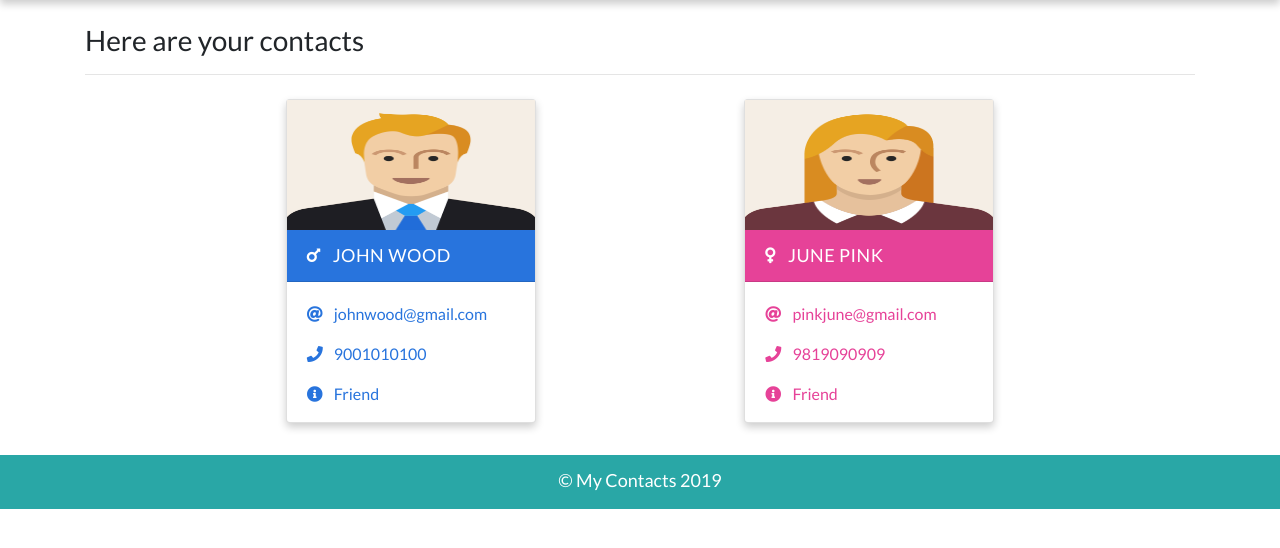
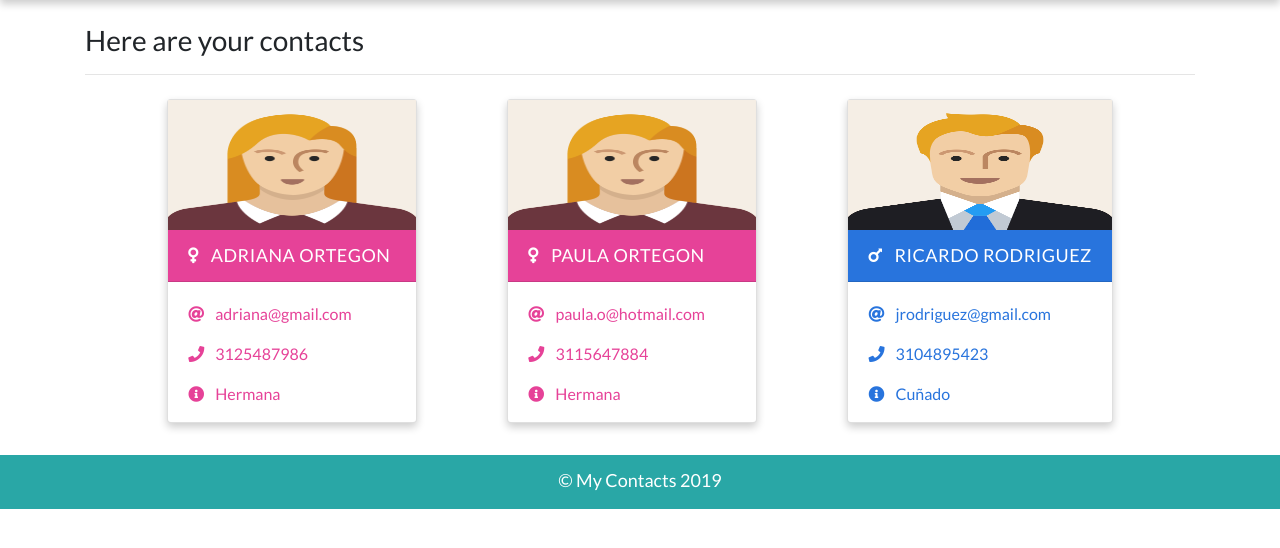
Before and after one commit to Skillhh/Contacts, a Django app: page / in a window 1280 px wide. Shown: the part 78-626 px from the top of the page. Run offline with Django 3.2, Linux system fonts and the light colour scheme; data comes from the database, SQL or seed files in the repository; some libraries are stand-ins or nearby versions.

Commit message:
Agregando Filtros de busqueda

```diff
--- a/app/admin.py
+++ b/app/admin.py
@@ -4,7 +4,7 @@ from .models import Contact
 
 
 class ContactAdmin(admin.ModelAdmin):
-    list_display = ('name', 'gender', 'email', 'info' , 'phone')
+    list_display = ('id','name', 'gender', 'email', 'info' , 'phone')
     list_editable = ('info',)
     list_per_page = 10
     search_fields = ('name', 'gender', 'email', 'info', 'phone')
--- a/app/models.py
+++ b/app/models.py
@@ -1,4 +1,5 @@
 from django.db import models
+from django.utils.timezone import datetime
 
 # Create your models here.
 class Contact(models.Model):
--- a/app/urls.py
+++ b/app/urls.py
@@ -3,5 +3,9 @@ from . import views
 
 
 urlpatterns = [
-    path('', views.home, name='home' ),
+#    path('', views.home, name='home' ),
+    path('', views.HomePageView.as_view(), name='home' ),
+#    path('detail/<int:id>/', views.detail, name='detail' ),
+    path('detail/<int:pk>/', views.ContactDetailView.as_view(), name='detail' ),
+    path('search/', views.search, name='search'),
 ]
--- a/app/views.py
+++ b/app/views.py
@@ -1,9 +1,48 @@
-from django.shortcuts import render
+from django.shortcuts import render, get_object_or_404, redirect
 from .models import Contact
+from django.views.generic import ListView, DetailView
+from django.db.models import Q
+
 
 # Create your views here.
-def home(request):
-    context = {
-        'contacts':Contact.objects.all()
-    }
-    return render(request, 'index.html', context)
+# def home(request):
+#     context = {
+#         'contacts':Contact.objects.all()
+#     }
+#     return render(request, 'index.html', context)
+
+
+# def detail(request, id):
+#     context = {
+#         'contact': get_object_or_404(Contact, pk=id)
+#     }
+#     return render(request, 'detail.html', context)
+
+
+class HomePageView(ListView):
+    template_name = 'index.html'
+    model = Contact
+    context_object_name = 'contacts'
+
+
+class ContactDetailView(DetailView):
+    template_name = 'detail.html'
+    model = Contact
+    context_object_name = 'contact'
+
+def search(request):
+    if request.GET:
+        search_term = request.GET['search_term']
+        search_results = Contact.objects.filter(
+            Q(name__icontains=search_term) |
+            Q(email__icontains=search_term) |
+            Q(info__icontains=search_term) |
+            Q(phone__iexact=search_term)
+        )
+        context = {
+            'search_term': search_term,
+            'contacts': search_results
+        }
+        return render(request, 'search.html', context)
+    else:
+        return redirect('home')
--- a/contacts/settings.py
+++ b/contacts/settings.py
@@ -106,7 +106,7 @@ AUTH_PASSWORD_VALIDATORS = [
 
 LANGUAGE_CODE = 'en-us'
 
-TIME_ZONE = 'UTC'
+TIME_ZONE = 'America/Bogota'
 
 USE_I18N = True
 
--- a/contacts/urls.py
+++ b/contacts/urls.py
@@ -15,11 +15,13 @@ Including another URLconf
 """
 from django.contrib import admin
 from django.urls import path, include
+from django.conf import settings
+from django.conf.urls.static import static
 
 urlpatterns = [
     path('admin/', admin.site.urls),
     path('', include('app.urls')),
-]
+]+static(settings.MEDIA_URL, document_root=settings.MEDIA_ROOT)
 
 admin.site.site_header = 'Contacts'
 admin.site.index_title = 'Welcome to project'
--- a/templates/base.html
+++ b/templates/base.html
@@ -38,14 +38,15 @@
     <!-- Navbar -->
 
     <nav>
-      <a class="logo" href="/index.html">
+      <a class="logo" href="{% url 'home' %}">
         <i class="fas fa-user-circle"></i>&nbsp;Contacts
       </a>
-      <form class="form-inline my-2" action="search.html">
+      <form class="form-inline my-2" action="{% url 'search' %}" method="GET">
         <input
           class="form-control"
           type="text"
           placeholder="Find contacts..."
+          name = "search_term"
         />
         <button class="btn" type="submit"><i class="fas fa-search"></i></button>
       </form>
--- a/templates/index.html
+++ b/templates/index.html
@@ -1,66 +1,28 @@
 {% extends 'base.html' %}
 {% load static %}
 
-
 {% block title %}
- My contacts
+    My contacts
 {% endblock title %}
-
 
 {% block content %}
 
-   <!-- Main Section -->
+    <!-- Main Section -->
     <div class="container">
-      <h3 class="heading font-weight-light">Here are your contacts</h3>
-      <hr />
+        <h3 class="heading font-weight-light">Here are your contacts</h3>
+        <hr/>
     </div>
     <div class="container main-part">
-    {% if contacts %}
+        {% if contacts %}
+            {% for contact in contacts %}
 
-    {% else %}
-      No contacs
-    {% endif %}
-      <!-- Card for details -->
-      <div class="card my-2 mx-2 boy-card">
-        <img src="{% static './images/boy.png' %}" class="img-fluid" />
-        <div class="card-header">
-          <a href="detail.html" class="text-white header-link"
-            ><i class="fas fa-mars mr-2"></i> John Wood</a
-          >
-        </div>
-        <div class="card-body pb-0">
-          <p>
-            <i class="fas fa-at mr-2"></i>
-            <a href="mailto:samirphuyal65@gmail.com">johnwood@gmail.com</a>
-          </p>
-          <p>
-            <i class="fas fa-phone mr-2"></i>
-            <a href="tel:9001010100">9001010100</a>
-          </p>
-          <p><i class="fas fa-info-circle mr-2"></i> Friend</p>
-        </div>
-      </div>
-      <!-- Card for details ends -->
+                {% include 'partials/_card.html' %}
 
-      <div class="card my-2 mx-2 girl-card">
-        <img src="{% static './images/girl.png' %}" class="img-fluid" />
-        <div class="card-header">
-          <a href="detail.html" class="text-white header-link"
-            ><i class="fas fa-venus mr-2"></i> June Pink</a
-          >
-        </div>
-        <div class="card-body pb-0">
-          <p>
-            <i class="fas fa-at mr-2"></i>
-            <a href="mailto:pinkjune@gmail.com">pinkjune@gmail.com</a>
-          </p>
-          <p>
-            <i class="fas fa-phone mr-2"></i>
-            <a href="tel:9819090909">9819090909</a>
-          </p>
-          <p><i class="fas fa-info-circle mr-2"></i> Friend</p>
-        </div>
-      </div>
+            {% endfor %}
+
+        {% else %}
+          <p class="d-block font-weight-light my-2 heading">You have not save any contacts yet!</p>
+        {% endif %}
     </div>
     <!-- Main Section ends-->
 {% endblock content %}
--- /dev/null
+++ b/templates/partials/_card.html
@@ -0,0 +1,63 @@
+{% load static %}
+{% if contact.gender == 'male' %}
+
+    <!-- Card for details men -->
+    <div class="card my-2 mx-2 boy-card {% if 'detail' in request.path %} mx-auto w-25 {% endif %}">
+        <img
+            src="{% if contact.image %}
+                    {{contact.image.url}}
+                {% else %}
+                    {% static './images/boy.png' %}
+                {% endif %}"
+            class="img-fluid"/>
+        <div class="card-header">
+            <a href='{% url 'detail' contact.id %}' class="text-white header-link">
+                <i class="fas fa-mars mr-2"></i> {{contact.name}}</a>
+        </div>
+        <div class="card-body pb-0">
+            <p>
+                <i class="fas fa-at mr-2"></i>
+                <a href="mailto{{contact.email}}">{{contact.email}}</a>
+            </p>
+            <p>
+                <i class="fas fa-phone mr-2"></i>
+                <a href="tel:{{contact.phone}}">{{contact.phone}}</a>
+            </p>
+            <p>
+                <i class="fas fa-info-circle mr-2"></i>
+                {{contact.info}}</p>
+        </div>
+    </div>
+
+{% else %}
+
+    <!-- Card for details women -->
+    <div class="card my-2 mx-2 girl-card">
+        <img
+            src="{% if contact.image %}
+        {{contact.url}}
+    {% else %}
+        {% static './images/girl.png' %}
+    {% endif %}"
+            class="img-fluid"/>
+        <div class="card-header">
+            <a href="{% url 'detail' contact.id %}" class="text-white header-link">
+                <i class="fas fa-venus mr-2"></i>
+                {{contact.name}}</a >
+        </div>
+        <div class="card-body pb-0">
+            <p>
+                <i class="fas fa-at mr-2"></i>
+                <a href="mailto:{{contact.email}}">{{contact.email}}</a>
+            </p>
+            <p>
+                <i class="fas fa-phone mr-2"></i>
+                <a href="tel:{{contact.phone}}">{{contact.phone}}</a>
+            </p>
+            <p>
+                <i class="fas fa-info-circle mr-2"></i>
+                {{contact.info}}</p>
+        </div>
+    </div>
+
+{% endif %}
```
Also changed, not shown: templates/detail.html (+3 -21 lines), templates/search.html (+11 -41 lines).
